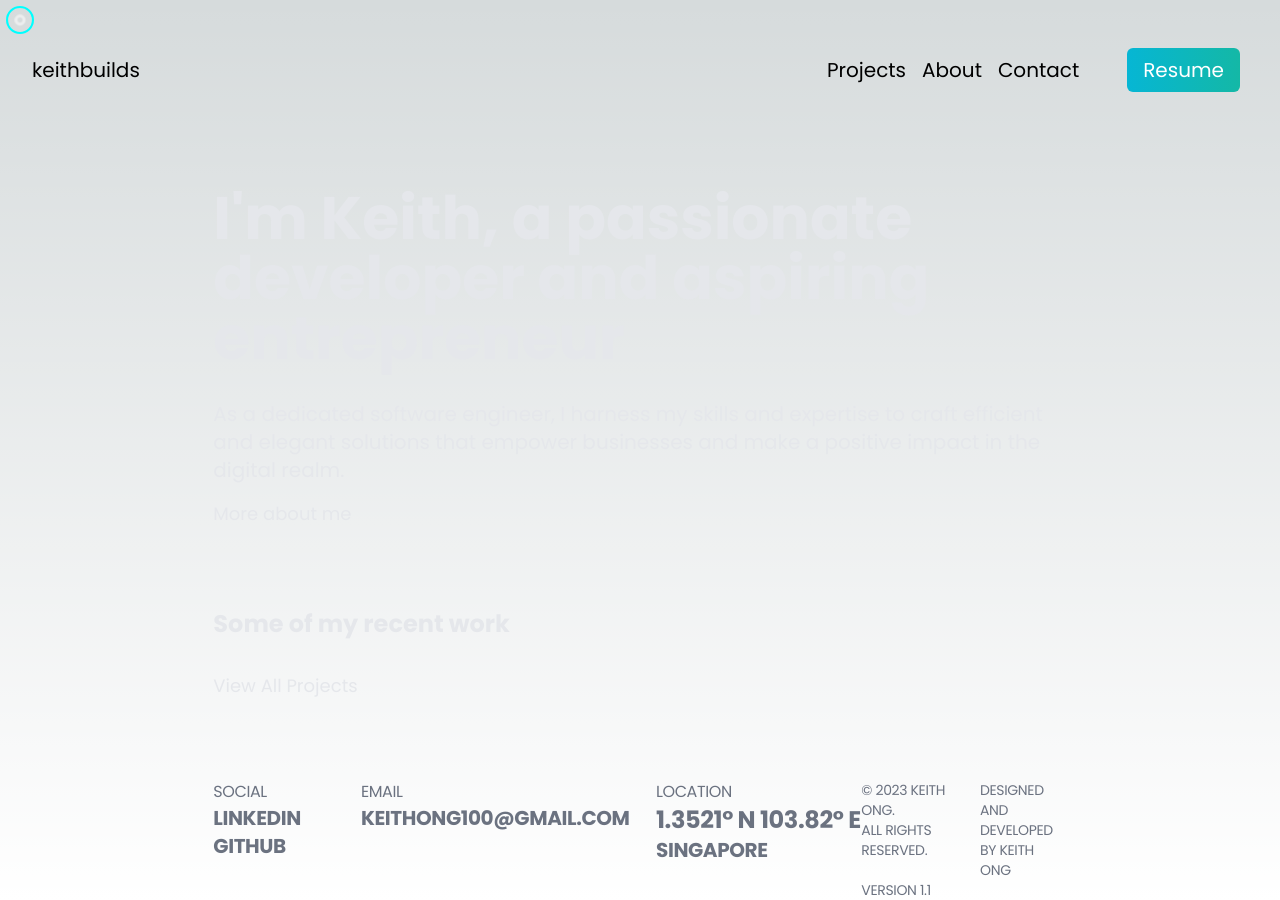
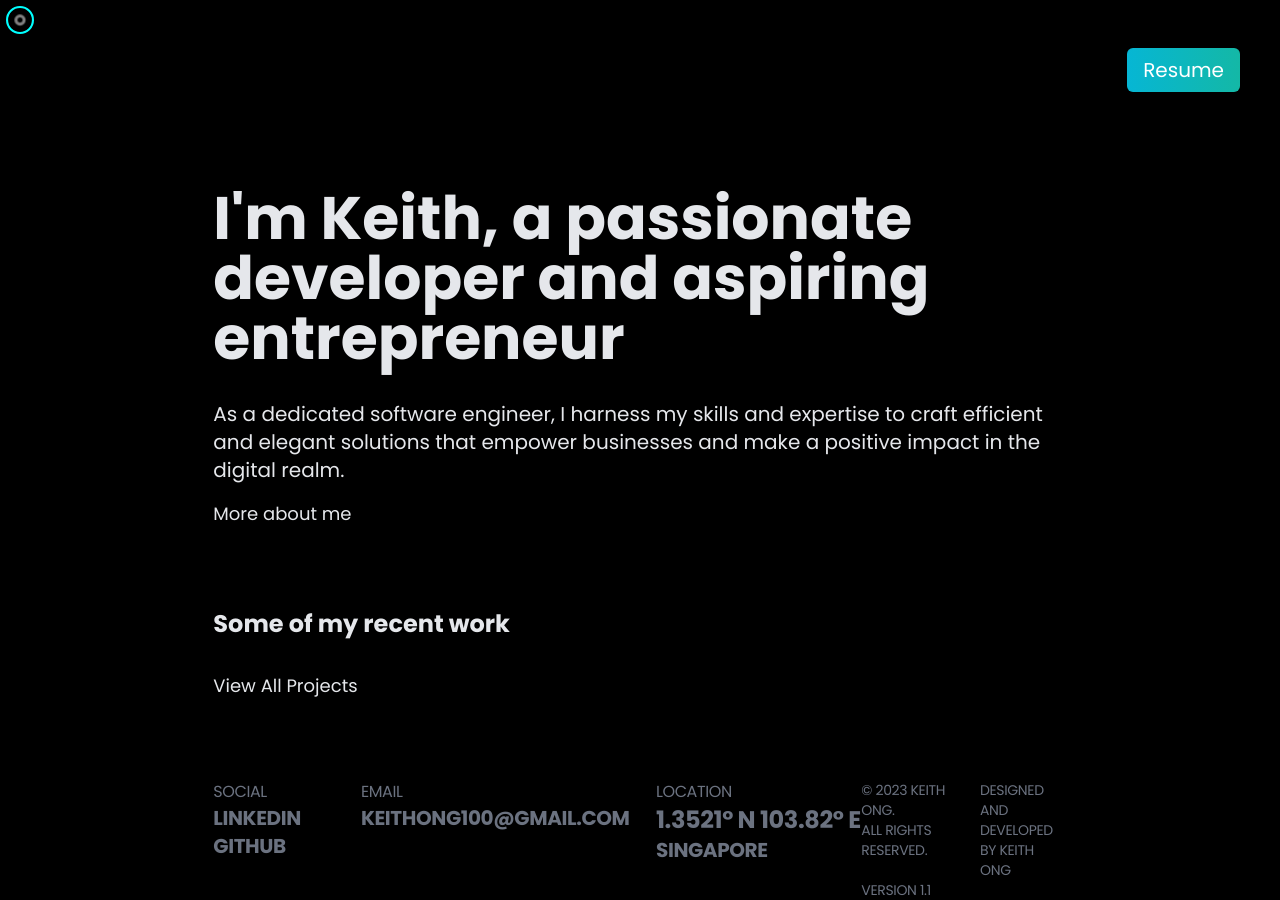
Before and after one commit to Earthstomp/portfolio, a Next.js app in the folder portfolio/: page / in a window 1280 px wide. Built offline with nearby package versions, Linux system fonts and the light colour scheme.

Commit message:
style:change background color for light color scheme

```diff
--- a/portfolio/app/globals.css
+++ b/portfolio/app/globals.css
@@ -4,8 +4,8 @@
 
 :root {
   --foreground-rgb: 0, 0, 0;
-  --background-start-rgb: 214, 219, 220;
-  --background-end-rgb: 255, 255, 255;
+  --background-start-rgb: 0, 0, 0;
+  --background-end-rgb: 0, 0, 0;
 }
 
 @media (prefers-color-scheme: dark) {
```
